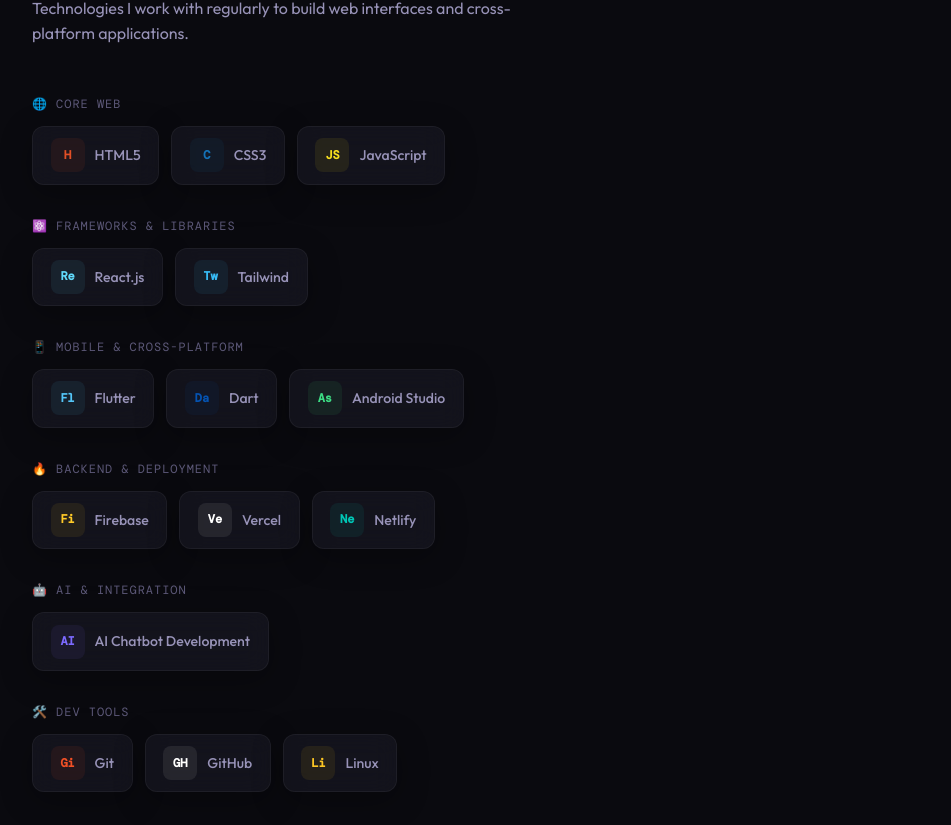
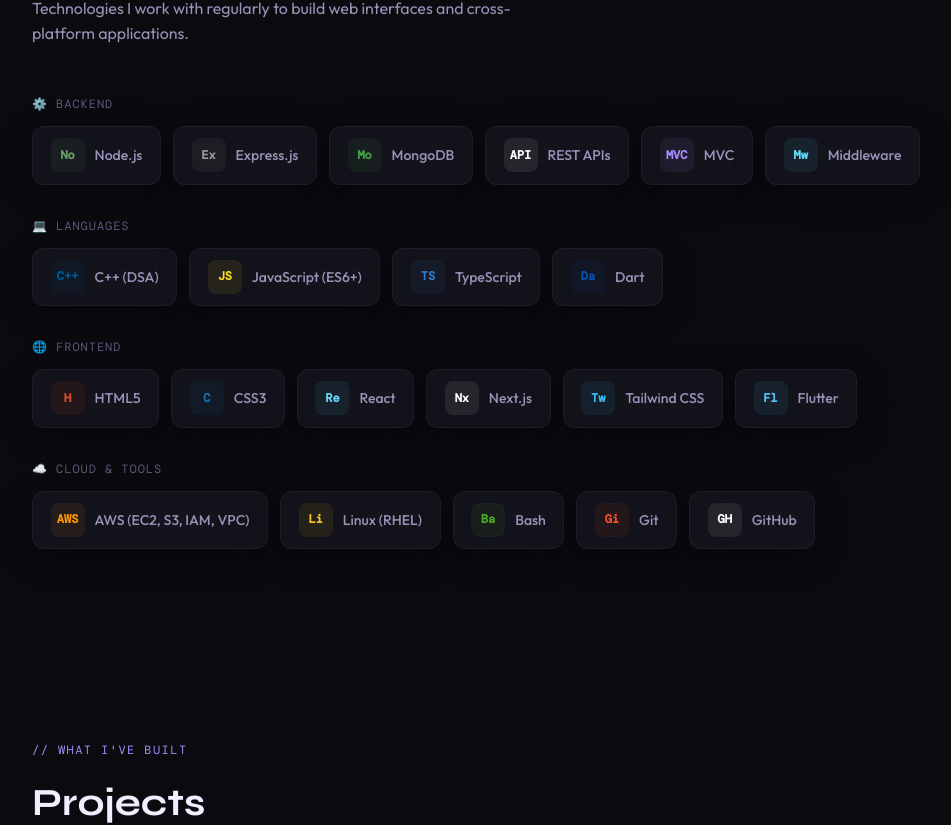
Before and after one commit to SahilSiddiqui-dev/portfolio, a Next.js app: page / in a window 1280 px wide. Shown: the part 2775-3600 px from the top of the page, without its empty margins (90-1041 px from the left). Built offline with nearby package versions, Linux system fonts and the light colour scheme.

Commit message:
feat: update Skills component with revised skill categories and items for better representation

```diff
--- a/src/components/Skills.tsx
+++ b/src/components/Skills.tsx
@@ -50,56 +50,44 @@
 export default function Skills() {
   const skills: SkillGroup[] = [
     {
-      category: "🌐 Core Web",
+      category: "⚙️ Backend",
       items: [
-        { name: "HTML5", abbr: "H", bg: "rgba(227,79,38,0.08)", color: "#e34f26" },
-        { name: "CSS3", abbr: "C", bg: "rgba(21,114,182,0.08)", color: "#1572b6" },
-        { name: "JavaScript", abbr: "JS", bg: "rgba(247,223,30,0.08)", color: "#f7df1e" },
-      ],
-    },
-    {
-      category: "⚛️ Frameworks & Libraries",
-      items: [
-        { name: "React.js", abbr: "Re", bg: "rgba(97,218,251,0.08)", color: "#61dafb" },
-        { name: "Tailwind", abbr: "Tw", bg: "rgba(56,189,248,0.08)", color: "#38bdf8" },
-      ],
-    },
-    {
-      category: "📱 Mobile & Cross-Platform",
-      items: [
-        { name: "Flutter", abbr: "Fl", bg: "rgba(84,197,248,0.08)", color: "#54c5f8" },
-        { name: "Dart", abbr: "Da", bg: "rgba(5,83,177,0.08)", color: "#0553b1" },
-        { name: "Android Studio", abbr: "As", bg: "rgba(61,220,132,0.08)", color: "#3ddc84" },
-      ],
-    },
-    {
-      category: "🔥 Backend & Deployment",
-      items: [
-        { name: "Firebase", abbr: "Fi", bg: "rgba(255,202,40,0.08)", color: "#ffca28" },
-        { name: "Vercel", abbr: "Ve", bg: "rgba(255,255,255,0.08)", color: "#fff" },
-        { name: "Netlify", abbr: "Ne", bg: "rgba(0,199,183,0.08)", color: "#00c7b7" },
-      ],
-    },
-    {
-      category: "🤖 AI & Integration",
-      items: [
-        { name: "AI Chatbot Development", abbr: "AI", bg: "rgba(124,106,255,0.08)", color: "#7c6aff" },
-      ],
-    },
-    {
-      category: "🛠️ Dev Tools",
-      items: [
-        { name: "Git", abbr: "Gi", bg: "rgba(240,80,38,0.08)", color: "#f05026" },
-        { name: "GitHub", abbr: "GH", bg: "rgba(255,255,255,0.08)", color: "#ffffff" },
-        { name: "Linux", abbr: "Li", bg: "rgba(252,198,36,0.08)", color: "#fcc624" },
+        { name: "Node.js", abbr: "No", bg: "rgba(104,160,99,0.08)", color: "#68a063" },
+        { name: "Express.js", abbr: "Ex", bg: "rgba(153,153,153,0.08)", color: "#999999" },
+        { name: "MongoDB", abbr: "Mo", bg: "rgba(71,162,72,0.08)", color: "#47a248" },
+        { name: "REST APIs", abbr: "API", bg: "rgba(255,255,255,0.08)", color: "#ffffff" },
+        { name: "MVC", abbr: "MVC", bg: "rgba(167,139,250,0.08)", color: "#a78bfa" },
+        { name: "Middleware", abbr: "Mw", bg: "rgba(97,218,251,0.08)", color: "#61dafb" },
       ],
     },
     {
       category: "💻 Languages",
       items: [
-        { name: "C++", abbr: "C++", bg: "rgba(0,89,156,0.08)", color: "#00599c" },
-        { name: "C", abbr: "C", bg: "rgba(168,185,204,0.08)", color: "#a8b9cc" },
-        { name: "OOP", abbr: "OO", bg: "rgba(167,139,250,0.08)", color: "#a78bfa" },
+        { name: "C++ (DSA)", abbr: "C++", bg: "rgba(0,89,156,0.08)", color: "#00599c" },
+        { name: "JavaScript (ES6+)", abbr: "JS", bg: "rgba(247,223,30,0.08)", color: "#f7df1e" },
+        { name: "TypeScript", abbr: "TS", bg: "rgba(49,120,198,0.08)", color: "#3178c6" },
+        { name: "Dart", abbr: "Da", bg: "rgba(5,83,177,0.08)", color: "#0553b1" },
+      ],
+    },
+    {
+      category: "🌐 Frontend",
+      items: [
+        { name: "HTML5", abbr: "H", bg: "rgba(227,79,38,0.08)", color: "#e34f26" },
+        { name: "CSS3", abbr: "C", bg: "rgba(21,114,182,0.08)", color: "#1572b6" },
+        { name: "React", abbr: "Re", bg: "rgba(97,218,251,0.08)", color: "#61dafb" },
+        { name: "Next.js", abbr: "Nx", bg: "rgba(255,255,255,0.08)", color: "#ffffff" },
+        { name: "Tailwind CSS", abbr: "Tw", bg: "rgba(56,189,248,0.08)", color: "#38bdf8" },
+        { name: "Flutter", abbr: "Fl", bg: "rgba(84,197,248,0.08)", color: "#54c5f8" },
+      ],
+    },
+    {
+      category: "☁️ Cloud & Tools",
+      items: [
+        { name: "AWS (EC2, S3, IAM, VPC)", abbr: "AWS", bg: "rgba(255,153,0,0.08)", color: "#ff9900" },
+        { name: "Linux (RHEL)", abbr: "Li", bg: "rgba(252,198,36,0.08)", color: "#fcc624" },
+        { name: "Bash", abbr: "Ba", bg: "rgba(78,170,37,0.08)", color: "#4eaa25" },
+        { name: "Git", abbr: "Gi", bg: "rgba(240,80,38,0.08)", color: "#f05026" },
+        { name: "GitHub", abbr: "GH", bg: "rgba(255,255,255,0.08)", color: "#ffffff" },
       ],
     },
   ];
```
Also changed, not shown: src/app/robots.ts (added).
